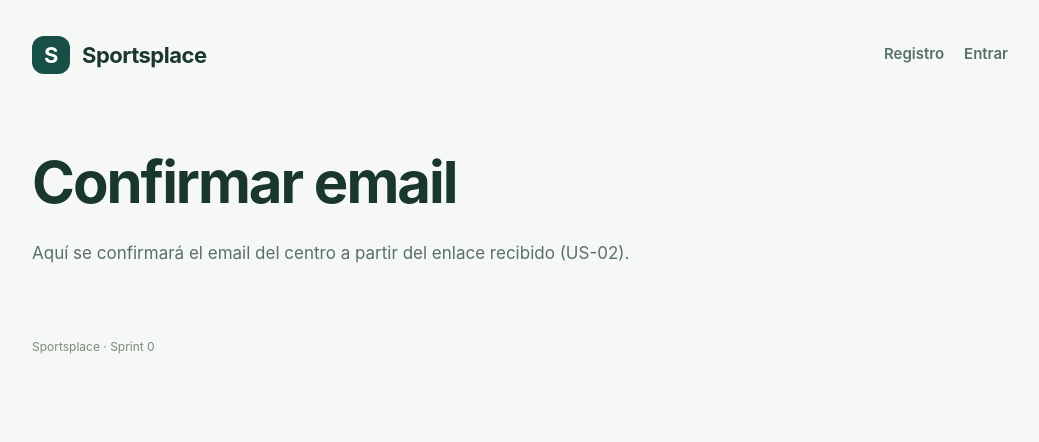
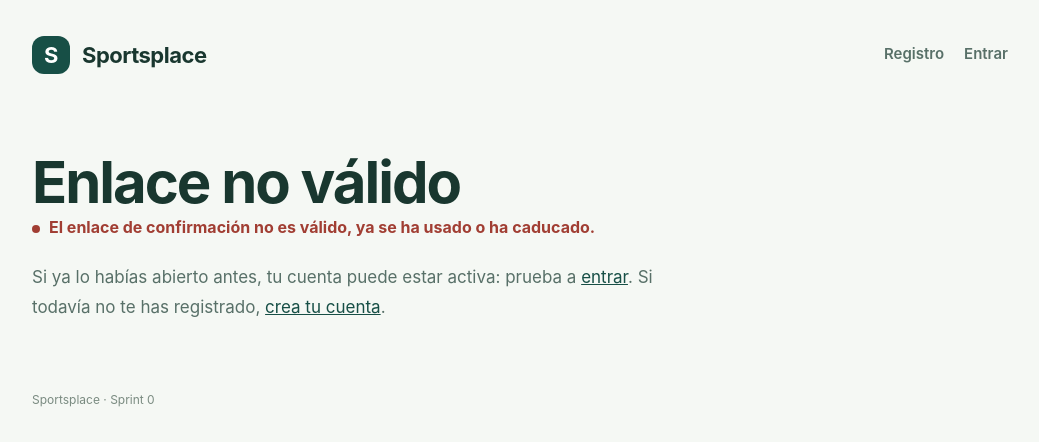
Before and after one commit to UB-ES-A4-2026/sportsplace, a React (Vite) app in the folder frontend/: page /confirmar-email in a window 1280 px wide. Shown: the top 442 px of the page, without its empty margins (120-1159 px from the left). Built offline with nearby package versions, Linux system fonts and the light colour scheme.

Commit message:
US-02: página de confirmación de email

```diff
--- a/frontend/src/pages/ConfirmarEmailPage.jsx
+++ b/frontend/src/pages/ConfirmarEmailPage.jsx
@@ -1,9 +1,83 @@
-// TODO US-02: leer `token_hash` y `type` de la URL y enviarlos a POST /api/auth/confirmar.
+import { useEffect, useRef, useState } from 'react';
+import { Link, useSearchParams } from 'react-router';
+import { api, ErrorApi } from '../api/cliente.js';
+
+// US-02: el email de confirmación enlaza a /confirmar-email?token_hash=...&type=email.
+// Esta página envía esos valores a POST /api/auth/confirmar. Al confirmar, la cuenta queda activa.
 export default function ConfirmarEmailPage() {
+  const [parametros] = useSearchParams();
+  const tokenHash = parametros.get('token_hash');
+  const tipo = parametros.get('type') ?? 'email';
+
+  const [estado, setEstado] = useState(
+    tokenHash ? { fase: 'comprobando' } : { fase: 'error', code: 'ENLACE_INVALIDO' },
+  );
+  // El enlace solo sirve una vez: en desarrollo, StrictMode ejecuta los efectos dos veces,
+  // y sin esta marca la segunda petición fallaría con ENLACE_INVALIDO.
+  const enviado = useRef(false);
+
+  useEffect(() => {
+    if (!tokenHash || enviado.current) return;
+    enviado.current = true;
+
+    api('/auth/confirmar', { method: 'POST', body: { token_hash: tokenHash, type: tipo } })
+      .then(() => setEstado({ fase: 'confirmado' }))
+      .catch((error) => {
+        const esErrorApi = error instanceof ErrorApi;
+        setEstado({
+          fase: 'error',
+          code: esErrorApi ? error.code : 'ERROR_INTERNO',
+          mensaje: esErrorApi ? error.message : 'Ha ocurrido un error inesperado.',
+        });
+      });
+  }, [tokenHash, tipo]);
+
   return (
     <section className="pagina" aria-labelledby="titulo">
-      <h1 id="titulo">Confirmar email</h1>
-      <p className="intro-text">Aquí se confirmará el email del centro a partir del enlace recibido (US-02).</p>
+      {estado.fase === 'comprobando' && (
+        <>
+          <h1 id="titulo">Confirmando tu email</h1>
+          <p className="status checking" role="status">
+            <span className="dot" aria-hidden="true" />Un momento, estamos activando tu cuenta…
+          </p>
+        </>
+      )}
+
+      {estado.fase === 'confirmado' && (
+        <>
+          <h1 id="titulo">¡Email confirmado!</h1>
+          <p className="intro-text" role="status">
+            Tu cuenta ya está activa. Ya puedes entrar con tu email y tu contraseña.
+          </p>
+          <p className="intro-text"><Link to="/entrar">Entrar</Link></p>
+        </>
+      )}
+
+      {estado.fase === 'error' && estado.code === 'ENLACE_INVALIDO' && (
+        <>
+          <h1 id="titulo">Enlace no válido</h1>
+          <p className="status error" role="alert">
+            <span className="dot" aria-hidden="true" />El enlace de confirmación no es válido, ya se ha usado o ha caducado.
+          </p>
+          <p className="intro-text">
+            Si ya lo habías abierto antes, tu cuenta puede estar activa: prueba a <Link to="/entrar">entrar</Link>.
+            Si todavía no te has registrado, <Link to="/registro">crea tu cuenta</Link>.
+          </p>
+        </>
+      )}
+
+      {estado.fase === 'error' && estado.code !== 'ENLACE_INVALIDO' && (
+        <>
+          <h1 id="titulo">No hemos podido confirmar tu email</h1>
+          <p className="status error" role="alert">
+            <span className="dot" aria-hidden="true" />{estado.mensaje}
+          </p>
+          <p className="intro-text">
+            El enlace puede seguir siendo válido. Inténtalo de nuevo en unos minutos.
+          </p>
+          <button type="button" onClick={() => window.location.reload()}>Reintentar</button>
+        </>
+      )}
     </section>
   );
 }
```
Also changed, not shown: 1 other file (tests, documents, lock files or other folders).
